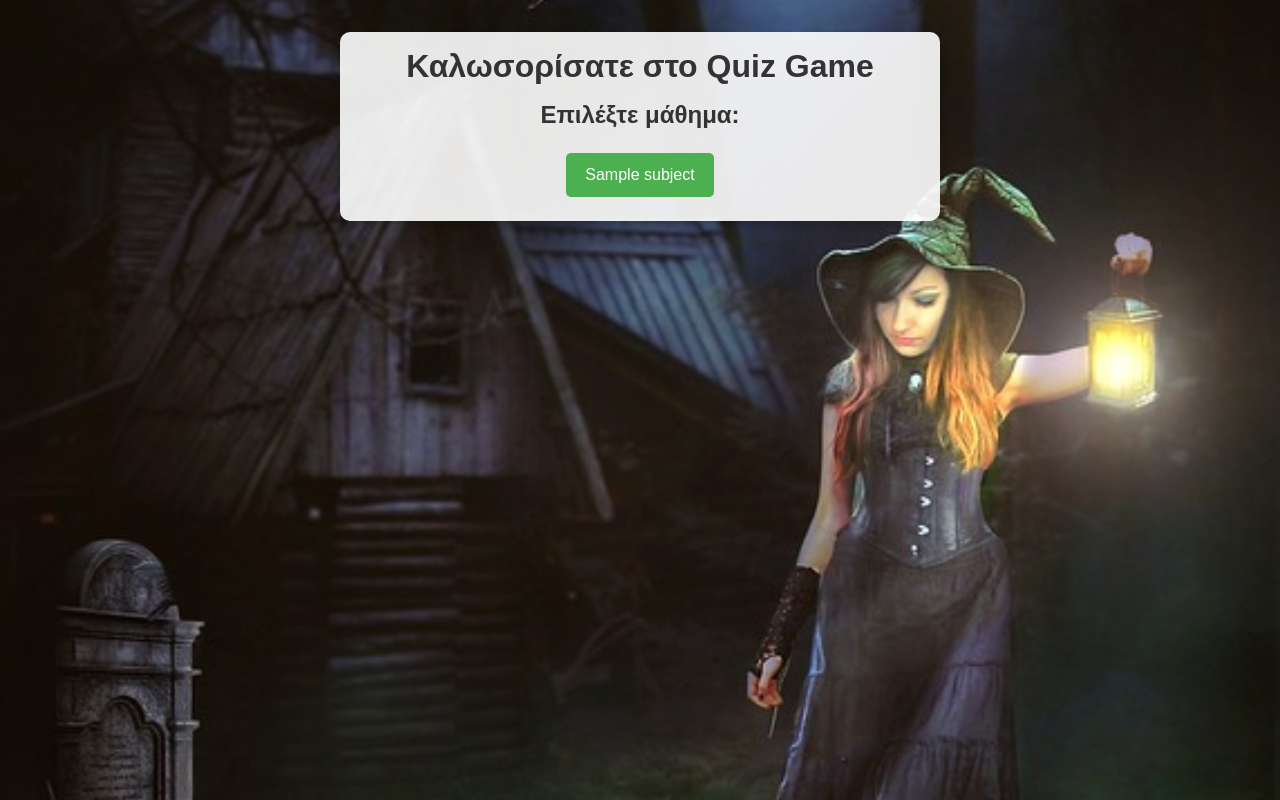
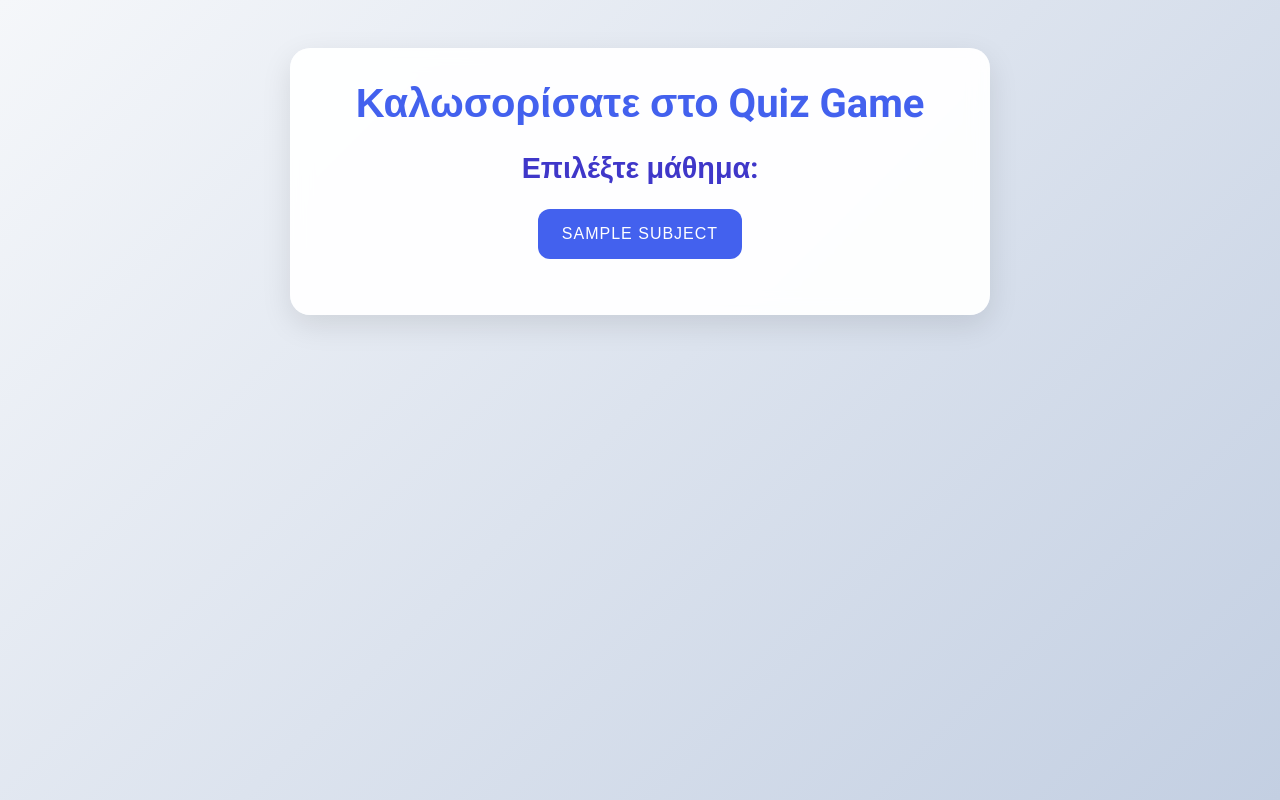
Before and after one commit to Padeloss/play_app_web, a Flask app: template templates/index.html in a window 1280 px wide. Run offline with Flask 3, Linux system fonts and the light colour scheme; the template is opened without the code that fills it: most values are stand-ins (such as "Sample title", 1, 10 or a date in 2020).

Commit message:
Update index.html
Co-Authored-By: Padeloss <124687366+padeloss@users.noreply.github.com>

```diff
--- a/templates/index.html
+++ b/templates/index.html
@@ -1,144 +1,238 @@
 <!DOCTYPE html>
 <html lang="el">
 <head>
+    <link rel="icon" href="/static/favicon.ico" type="image/x-icon">
     <meta charset="UTF-8">
     <meta name="viewport" content="width=device-width, initial-scale=1.0">
     <title>Quiz Game</title>
     <style>
+        @import url('https://fonts.googleapis.com/css2?family=Roboto:wght@300;400;500;700&display=swap');
+
         * {
             box-sizing: border-box;
             margin: 0;
             padding: 0;
         }
 
+        :root {
+            --primary-color: #4361ee;
+            --secondary-color: #3f37c9;
+            --success-color: #4CAF50;
+            --error-color: #ef476f;
+            --background-color: #f8f9fa;
+            --text-color: #2b2d42;
+            --shadow-color: rgba(0, 0, 0, 0.1);
+        }
+
         body {
-            font-family: Arial, sans-serif;
-            background-image: url('/static/background.jpg');
+            font-family: 'Roboto', Arial, sans-serif;
+            background-image: linear-gradient(135deg, #f5f7fa 0%, #c3cfe2 100%);
             background-size: cover;
             background-position: center;
             background-attachment: fixed;
             display: flex;
             flex-direction: column;
             align-items: center;
-            color: #333;
+            color: var(--text-color);
             min-height: 100vh;
-            padding: 1rem;
+            padding: 2rem;
         }
 
         .container {
-            background-color: rgba(255, 255, 255, 0.9);
-            border-radius: 10px;
-            padding: 1rem;
+            background-color: rgba(255, 255, 255, 0.95);
+            border-radius: 20px;
+            padding: 2rem;
             margin: 1rem auto;
             width: 100%;
-            max-width: 600px;
+            max-width: 700px;
             text-align: center;
-            box-shadow: 0 4px 8px rgba(0, 0, 0, 0.2);
+            box-shadow: 0 10px 30px var(--shadow-color);
+            backdrop-filter: blur(10px);
+            transition: transform 0.3s ease;
+        }
+
+        .container:hover {
+            transform: translateY(-5px);
         }
 
         h1 {
-            font-size: clamp(1.5rem, 5vw, 2rem);
-            margin-bottom: 1rem;
+            font-size: clamp(1.8rem, 5vw, 2.5rem);
+            margin-bottom: 1.5rem;
+            color: var(--primary-color);
+            font-weight: 700;
         }
 
         h2 {
-            font-size: clamp(1.2rem, 4vw, 1.5rem);
-            margin: 1rem 0;
+            font-size: clamp(1.4rem, 4vw, 1.8rem);
+            margin: 1.5rem 0;
+            color: var(--secondary-color);
         }
 
         h3 {
-            font-size: clamp(1rem, 3.5vw, 1.3rem);
-            margin: 0.8rem 0;
+            font-size: clamp(1.2rem, 3.5vw, 1.5rem);
+            margin: 1rem 0;
+            color: var(--text-color);
         }
 
         #subjects {
             list-style: none;
             padding: 0;
-            display: flex;
-            flex-wrap: wrap;
-            justify-content: center;
-            gap: 0.5rem;
+            display: grid;
+            grid-template-columns: repeat(auto-fit, minmax(150px, 1fr));
+            gap: 1rem;
+            margin: 1.5rem 0;
         }
 
         .difficulty-btn {
-            margin: 0.5rem;
-            padding: 0.8rem 1.2rem;
+            padding: 1rem 1.5rem;
             cursor: pointer;
-            background-color: #4CAF50;
+            background-color: var(--primary-color);
             color: white;
             border: none;
-            border-radius: 5px;
-            font-size: clamp(0.9rem, 3vw, 1rem);
-            width: auto;
-            min-width: 120px;
+            border-radius: 12px;
+            font-size: 1rem;
+            font-weight: 500;
+            transition: all 0.3s ease;
+            text-transform: uppercase;
+            letter-spacing: 1px;
+        }
+
+        .difficulty-btn:hover {
+            background-color: var(--secondary-color);
+            transform: translateY(-2px);
+            box-shadow: 0 5px 15px var(--shadow-color);
         }
 
         .difficulty-btn:active {
-            transform: scale(0.98);
+            transform: translateY(0);
         }
 
         #choices {
             display: flex;
             flex-direction: column;
-            gap: 0.8rem;
-            margin: 1rem 0;
+            gap: 1rem;
+            margin: 1.5rem 0;
         }
 
         #choices button {
             cursor: pointer;
-            padding: 1rem;
-            border: 1px solid #ddd;
-            border-radius: 8px;
-            background-color: #f9f9f9;
+            padding: 1.2rem;
+            border: 2px solid #e9ecef;
+            border-radius: 12px;
+            background-color: white;
             width: 100%;
-            font-size: clamp(0.9rem, 3vw, 1rem);
-            transition: background-color 0.3s;
-            min-height: 44px;
+            font-size: 1rem;
+            transition: all 0.3s ease;
+            position: relative;
+            overflow: hidden;
         }
 
         #choices button:hover {
-            background-color: #f0f0f0;
+            background-color: #f8f9fa;
+            transform: translateX(5px);
+            border-color: var(--primary-color);
+        }
+
+        #choices button::before {
+            content: '';
+            position: absolute;
+            left: 0;
+            width: 0;
+            height: 100%;
+            background-color: var(--primary-color);
+            opacity: 0.1;
+            transition: width 0.3s ease;
+            top: 0;
+        }
+
+        #choices button:hover::before {
+            width: 100%;
         }
 
         .score {
-            font-size: clamp(1rem, 3.5vw, 1.2rem);
-            margin: 1rem 0;
+            font-size: 1.3rem;
+            margin: 1.5rem 0;
             font-weight: bold;
+            color: var(--primary-color);
+            padding: 1rem;
+            border-radius: 12px;
+            background-color: rgba(67, 97, 238, 0.1);
         }
 
         #question {
-            margin: 1.5rem 0;
-            line-height: 1.4;
-            padding: 0 0.5rem;
+            margin: 2rem 0;
+            line-height: 1.6;
+            padding: 1rem;
+            background-color: rgba(67, 97, 238, 0.05);
+            border-radius: 12px;
+            font-size: 1.1rem;
         }
 
         .control-buttons {
             display: flex;
             flex-wrap: wrap;
-            gap: 0.8rem;
+            gap: 1rem;
             justify-content: center;
-            margin: 1rem 0;
+            margin: 1.5rem 0;
+        }
+
+        @keyframes fadeIn {
+            from { opacity: 0; transform: translateY(20px); }
+            to { opacity: 1; transform: translateY(0); }
+        }
+
+        .fade-in {
+            animation: fadeIn 0.5s ease forwards;
         }
 
         @media (max-width: 480px) {
+            body {
+                padding: 1rem;
+            }
+
             .container {
-                padding: 0.8rem;
+                padding: 1.5rem;
                 margin: 0.5rem auto;
             }
 
             .difficulty-btn {
-                padding: 0.7rem 1rem;
-                margin: 0.3rem;
+                padding: 0.8rem 1.2rem;
             }
 
             #choices button {
-                padding: 0.8rem;
+                padding: 1rem;
             }
+        }
+
+        /* Correct/Wrong animations */
+        @keyframes correctAnswer {
+            0% { transform: scale(1); }
+            50% { transform: scale(1.05); }
+            100% { transform: scale(1); }
+        }
+
+        @keyframes wrongAnswer {
+            0% { transform: translateX(0); }
+            25% { transform: translateX(-10px); }
+            75% { transform: translateX(10px); }
+            100% { transform: translateX(0); }
+        }
+
+        .correct-answer {
+            animation: correctAnswer 0.5s ease;
+            background-color: rgba(76, 175, 80, 0.2) !important;
+            border-color: var(--success-color) !important;
+        }
+
+        .wrong-answer {
+            animation: wrongAnswer 0.5s ease;
+            background-color: rgba(239, 71, 111, 0.2) !important;
+            border-color: var(--error-color) !important;
         }
     </style>
 </head>
 <body>
-    <div class="container">
+    <div class="container fade-in">
         <h1>Καλωσορίσατε στο Quiz Game</h1>
 
         <div id="subject-selection">
@@ -166,17 +260,17 @@
             <h3 id="question">Ερώτηση εδώ</h3>
             <div id="choices"></div>
             <div class="control-buttons">
-                <button onclick="nextQuestion()">Επόμενη Ερώτηση</button>
-                <button onclick="restartQuiz()">Νέο Παιχνίδι</button>
+                <button class="difficulty-btn" onclick="nextQuestion()">Επόμενη Ερώτηση</button>
+                <button class="difficulty-btn" onclick="restartQuiz()">Νέο Παιχνίδι</button>
             </div>
         </div>
 
         <div id="end-message" style="display:none;">
             <h2>Τέλος Παιχνιδιού</h2>
-            <p class="score">Σκορ: <span id="final-score">0%</span></p>
+            <p class="score">Τελικό Σκορ: <span id="final-score">0%</span></p>
             <div class="control-buttons">
-                <button onclick="restartQuiz()">Ξεκίνα Ξανά</button>
-                <button onclick="exitGame()">Έξοδος</button>
+                <button class="difficulty-btn" onclick="restartQuiz()">Ξεκίνα Ξανά</button>
+                <button class="difficulty-btn" onclick="exitGame()">Έξοδος</button>
             </div>
         </div>
     </div>
@@ -192,14 +286,25 @@
         let currentQuestionIndex = 0;
         let questions = [];
 
-        document.addEventListener('DOMContentLoaded', function() {
-            // Εδώ βεβαιωνόμαστε ότι ολόκληρο το DOM είναι έτοιμο πριν εκτελέσουμε τις συναρτήσεις
+        document.addEventListener('touchstart', function() {}, false);
+
+        function showElement(elementId) {
+            const element = document.getElementById(elementId);
+            element.style.display = 'block';
+            element.classList.add('fade-in');
+        }
+
+        function hideElement(elementId) {
+            const element = document.getElementById(elementId);
+            element.style.display = 'none';
+            element.classList.remove('fade-in');
+        }
 
         function selectSubject(subject) {
             selectedSubject = subject;
             document.getElementById('current-subject').innerText = subject;
-                document.getElementById('subject-selection').style.display = 'none';
-                document.getElementById('difficulty-selection').style.display = 'block';
+            hideElement('subject-selection');
+            showElement('difficulty-selection');
         }
 
         function selectDifficulty(difficulty) {
@@ -208,45 +313,27 @@
                 difficulty === 'easy' ? 'Εύκολο' :
                 difficulty === 'medium' ? 'Μεσαίο' : 'Δύσκολο';
 
-                document.getElementById('difficulty-selection').style.display = 'none';
-                document.getElementById('quiz-container').style.display = 'block';
+            hideElement('difficulty-selection');
+            showElement('quiz-container');
             loadQuestions();
         }
 
         function loadQuestions() {
-                console.log(`Fetching questions for subject: ${selectedSubject}, difficulty: ${currentDifficulty}`);
-
             const url = `/get_questions?subject=${encodeURIComponent(selectedSubject)}&difficulty=${currentDifficulty}`;
-                console.log('Requesting URL:', url);
-
             fetch(url)
                 .then(response => {
-                        console.log('Response status:', response.status);
                     if (!response.ok) {
                         throw new Error(`HTTP error! status: ${response.status}`);
                     }
                     return response.json();
                 })
                 .then(data => {
-                        console.log('Received data:', data);
                     if (data.error) {
-                            console.error('Server returned error:', data.error);
                         alert(data.error);
-                            return;
-                        }
-                        if (!data.questions || !Array.isArray(data.questions)) {
-                            console.error('Invalid data format:', data);
-                            alert('Λάθος μορφή δεδομένων από τον server');
                         return;
                     }
                     questions = data.questions;
                     totalQuestions = questions.length;
-                        console.log(`Loaded ${totalQuestions} questions`);
-
-                        if (questions.length > 0) {
-                            console.log('First question structure:', questions[0]);
-                        }
-
                     nextQuestion();
                 })
                 .catch(error => {
@@ -257,64 +344,67 @@
 
         function nextQuestion() {
             if (currentQuestionIndex >= totalQuestions) {
-                    showEndMessage();
+                endGame();
                 return;
             }
+
             const question = questions[currentQuestionIndex];
-                document.getElementById('question').innerText = question.text;
+            document.getElementById('question').innerText = question.question;
             const choicesDiv = document.getElementById('choices');
-                choicesDiv.innerHTML = ''; // Clear previous choices
+            choicesDiv.innerHTML = '';
 
-                question.choices.forEach((choice, index) => {
+            question.answers.forEach((answer, index) => {
                 const button = document.createElement('button');
-                    button.innerText = choice;
-                    button.onclick = () => checkAnswer(index);
+                button.innerText = answer;
+                button.onclick = () => checkAnswer(index, question.correct);
+                button.classList.add('fade-in');
                 choicesDiv.appendChild(button);
             });
         }
 
-            function checkAnswer(selectedIndex) {
-                const question = questions[currentQuestionIndex];
-                const correctIndex = question.correct_answer_index;
+        function checkAnswer(selectedIndex, correctIndex) {
+            const choices = document.querySelectorAll('#choices button');
+            choices.forEach(button => button.disabled = true);
 
             if (selectedIndex === correctIndex) {
-                    score += 10;
-                    document.getElementById('correctSound').play();
+                document.getElementById('correctSound').play().catch(e => console.log('Audio play failed:', e));
+                score++;
+                choices[selectedIndex].classList.add('correct-answer');
             } else {
-                    document.getElementById('wrongSound').play();
+                document.getElementById('wrongSound').play().catch(e => console.log('Audio play failed:', e));
+                choices[selectedIndex].classList.add('wrong-answer');
+                choices[correctIndex].classList.add('correct-answer');
             }
 
-                document.getElementById('score').innerText = `${(score / (totalQuestions * 10)) * 100}%`;
+            const percentage = ((score / (currentQuestionIndex + 1)) * 100).toFixed(2);
+            document.getElementById('score').innerText = `${percentage}%`;
+
             currentQuestionIndex++;
+            setTimeout(() => {
                 nextQuestion();
+            }, 1500);
         }
 
-            function showEndMessage() {
-                document.getElementById('quiz-container').style.display = 'none';
-                document.getElementById('end-message').style.display = 'block';
-                document.getElementById('final-score').innerText = `${(score / (totalQuestions * 10)) * 100}%`;
+        function endGame() {
+            const percentage = ((score / totalQuestions) * 100).toFixed(2);
+            document.getElementById('final-score').innerText = `${percentage}%`;
+            hideElement('quiz-container');
+            showElement('end-message');
         }
 
         function restartQuiz() {
             score = 0;
             currentQuestionIndex = 0;
             document.getElementById('score').innerText = '0%';
-                document.getElementById('end-message').style.display = 'none';
-                document.getElementById('quiz-container').style.display = 'none';
-                document.getElementById('subject-selection').style.display = 'block';
+            hideElement('end-message');
+            showElement('subject-selection');
+            hideElement('difficulty-selection');
+            hideElement('quiz-container');
         }
 
         function exitGame() {
             window.location.href = '/';
         }
-
-            // Assign functions to window object to make them accessible from HTML
-            window.selectSubject = selectSubject;
-            window.selectDifficulty = selectDifficulty;
-            window.nextQuestion = nextQuestion;
-            window.restartQuiz = restartQuiz;
-            window.exitGame = exitGame;
-        });
     </script>
 </body>
 </html>
```
Lines whose indentation alone changed are shown as unchanged.
